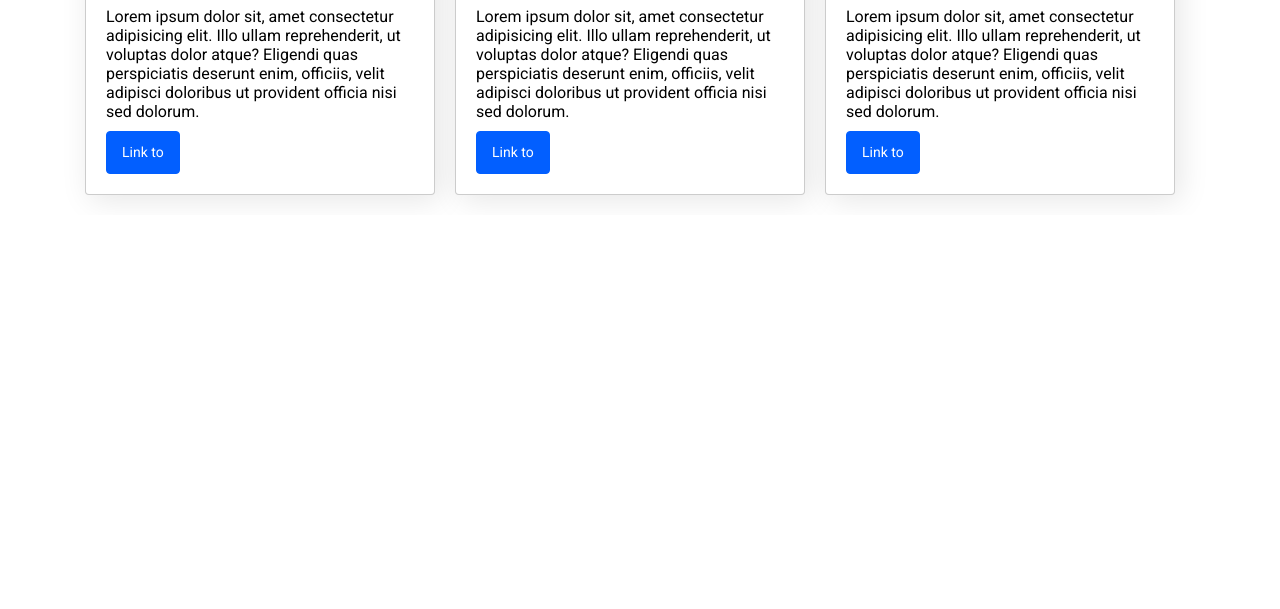
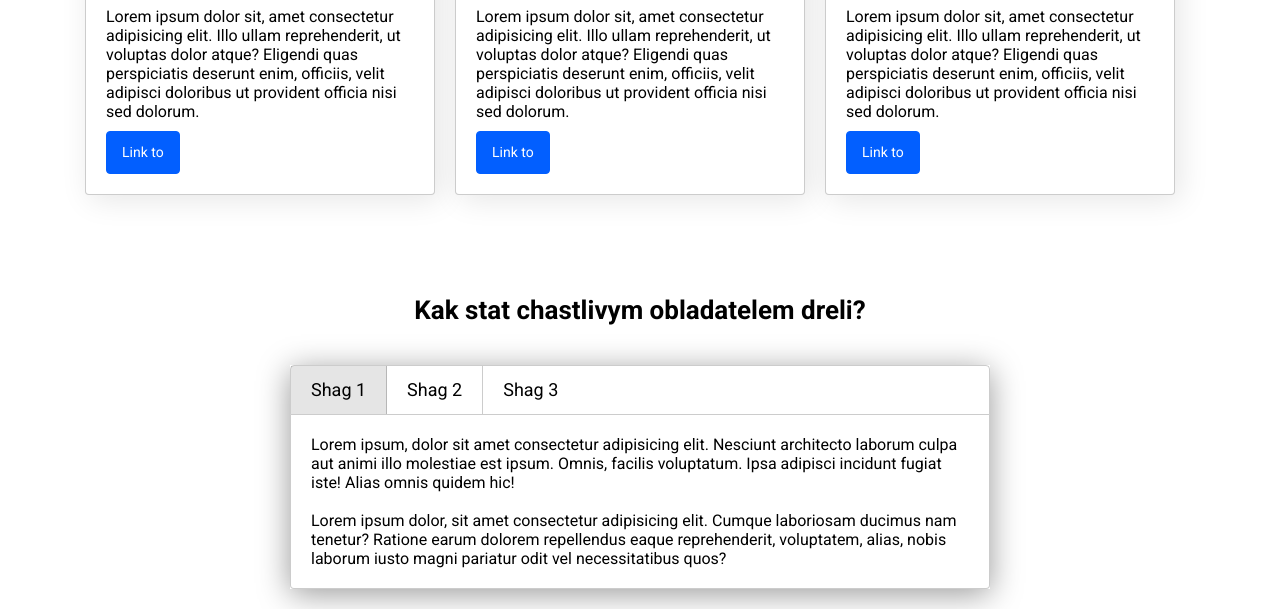
Before and after one commit to BeksultanTurganbaev1/mini-project-work-our-lib, a plain HTML site: page index.html in a window 1280 px wide. Shown: the part 1215-1824 px from the top of the page. Before the commit the page ends 1430 px from the top, so only its background shows below. Drawn offline with Linux system fonts and the light colour scheme; no server answers.

Commit message:
Add tabs

```diff
--- a/css/style.css
+++ b/css/style.css
@@ -10,7 +10,7 @@ h2 {
     font-size: 26px;
 }
 
-.carousel {
+.carousel, .tab, .accordion {
     margin-top: 40px;
     box-shadow: 0 5px 30px rgba(0,0,0,.4);
 }
--- a/index.html
+++ b/index.html
@@ -96,6 +96,53 @@
             </div>
         </div>
     </section>
+    <section class="steps">
+        <div class="container">
+            <h2 class="text-center">Kak stat chastlivym obladatelem dreli?</h2>
+
+            <!-- Tabs -->
+            <div class="tab mt-20 block-center w-100">
+                <div class="tab-panel" data-tabpanel>
+                    <div class="tab-item tab-item--active">Shag 1</div>
+                    <div class="tab-item">Shag 2</div>
+                    <div class="tab-item">Shag 3</div>
+                </div>
+                <div class="tab-content tab-content--active">
+                    Lorem ipsum, dolor sit amet consectetur adipisicing elit. Nesciunt architecto laborum culpa aut
+                    animi
+                    illo molestiae est ipsum. Omnis, facilis voluptatum. Ipsa adipisci incidunt fugiat iste! Alias omnis
+                    quidem hic!
+                    <br> <br>
+                    Lorem ipsum dolor, sit amet consectetur adipisicing elit. Cumque laboriosam ducimus nam tenetur?
+                    Ratione
+                    earum dolorem repellendus eaque reprehenderit, voluptatem, alias, nobis laborum iusto magni pariatur
+                    odit vel necessitatibus quos?
+                </div>
+                <div class="tab-content">
+                    Lorem ipsum, dolor sit amet consectetur adipisicing elit. Nesciunt architecto laborum culpa aut
+                    animi
+                    illo molestiae est ipsum. Omnis, facilis voluptatum. Ipsa adipisci incidunt fugiat iste! Alias omnis
+                    quidem hic!
+                    <br> <br>
+                    Lorem ipsum dolor, sit amet consectetur adipisicing elit. Cumque laboriosam ducimus nam tenetur?
+                    Ratione
+                    earum dolorem repellendus eaque reprehenderit, voluptatem, alias, nobis laborum iusto magni pariatur
+                    odit vel necessitatibus quos?
+                    <br> <br>
+                    Lorem ipsum dolor, sit amet consectetur adipisicing elit. Cumque laboriosam ducimus nam tenetur?
+                    Ratione
+                    earum dolorem repellendus eaque reprehenderit, voluptatem, alias, nobis laborum iusto magni pariatur
+                    odit vel necessitatibus quos?
+                </div>
+                <div class="tab-content">
+                    Lorem ipsum, dolor sit amet consectetur adipisicing elit. Nesciunt architecto laborum culpa aut
+                    animi
+                    illo molestiae est ipsum. Omnis, facilis voluptatum. Ipsa adipisci incidunt fugiat iste! Alias omnis
+                    quidem hic!
+                </div>
+            </div>
+        </div>
+    </section>
 
     <div class="modal" id="exampleModal">
         <div class="modal-dialog">
```
